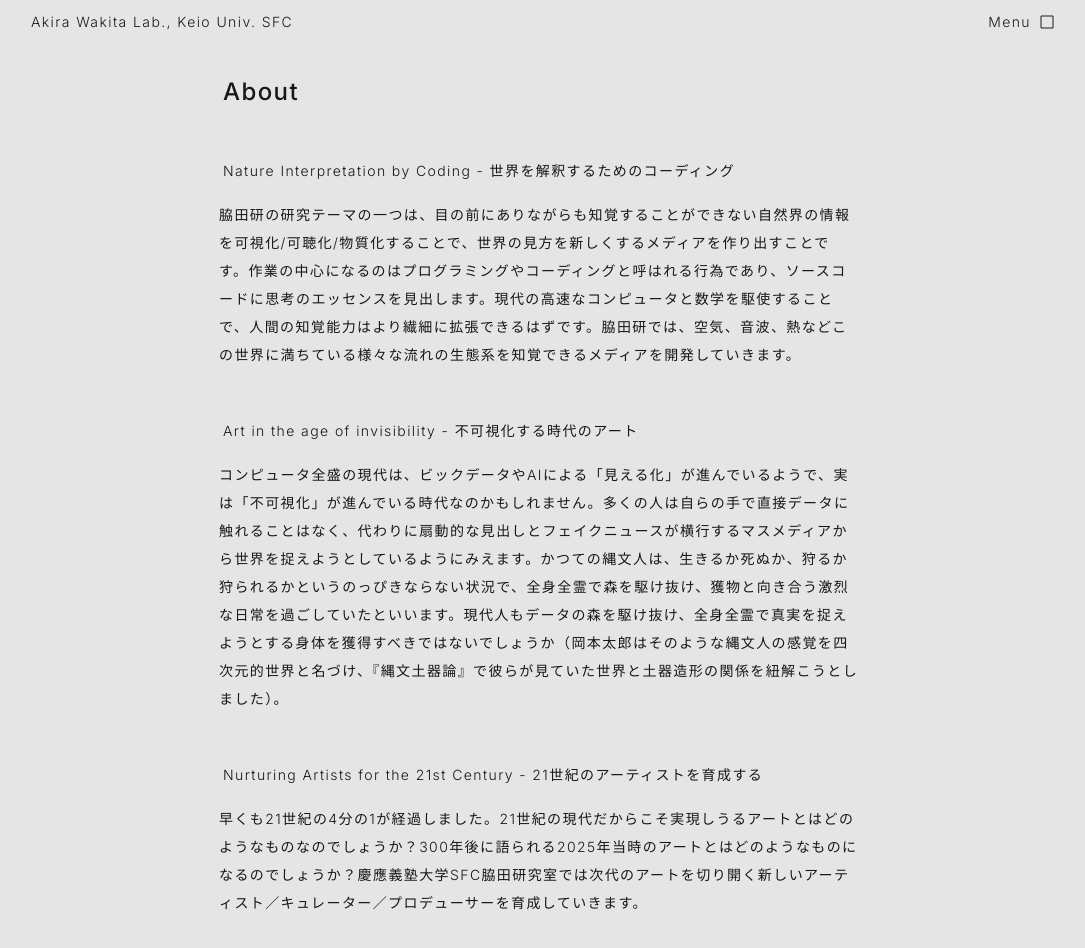
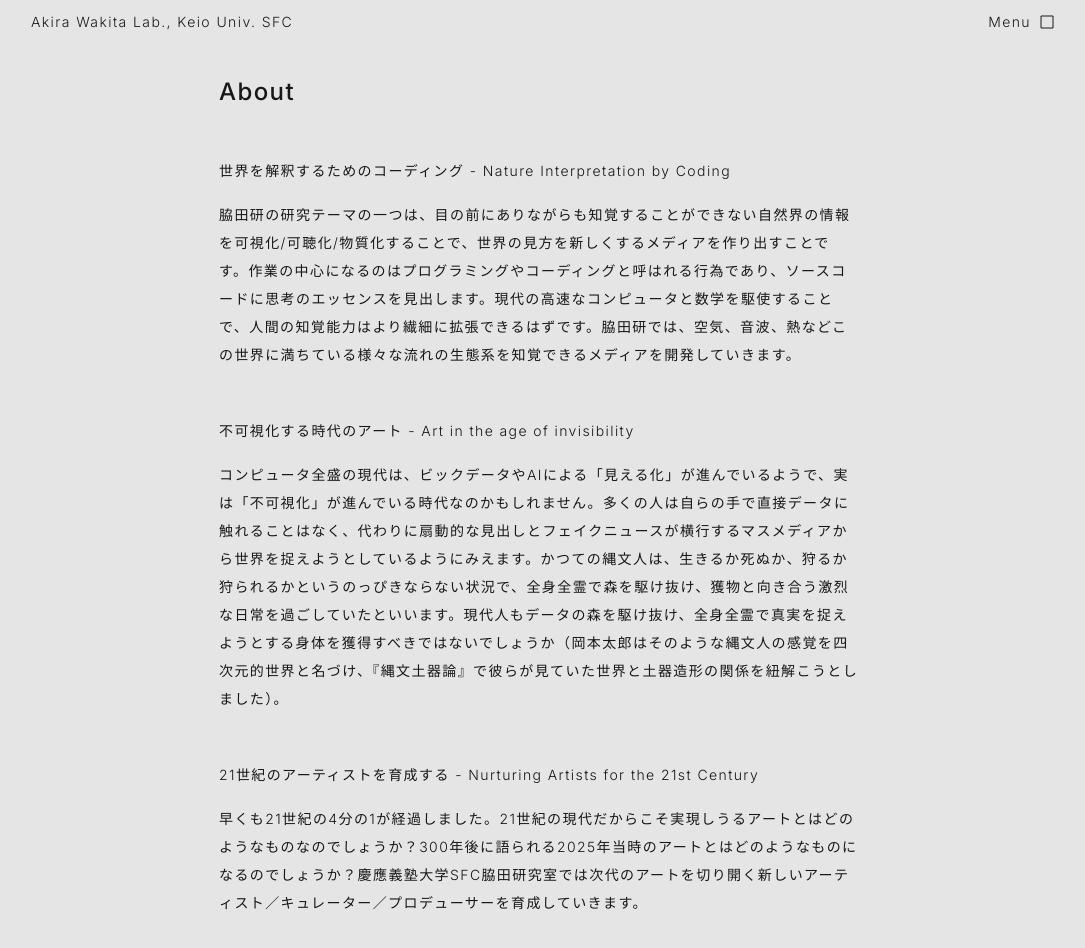
Before and after one commit to wakita-lab/web, a Next.js app: page /about in a window 1280 px wide. Shown: the top 948 px of the page, without its empty margins (101-1186 px from the left). Built offline with nearby package versions, Linux system fonts and the light colour scheme.

Commit message:
fix: Remove redundant padding from section headings and adjust their order for improved readability

```diff
--- a/src/app/about/page.tsx
+++ b/src/app/about/page.tsx
@@ -1,11 +1,11 @@
 export default function About() {
   return (
     <div className="mx-auto mb-24 flex max-w-2xl flex-col justify-center gap-12 px-4 leading-loose">
-      <h1 className="mt-8 border-b bg-accent px-1 text-2xl font-medium">About</h1>
+      <h1 className="mt-8 border-b bg-accent text-2xl font-medium">About</h1>
 
       <section className="flex flex-col gap-4">
-        <h2 className="bg-accent px-1">
-          Nature Interpretation by Coding - 世界を解釈するためのコーディング
+        <h2 className="bg-accent">
+          世界を解釈するためのコーディング - Nature Interpretation by Coding
         </h2>
         <p>
           脇田研の研究テーマの一つは、目の前にありながらも知覚することができない自然界の情報を可視化/可聴化/物質化することで、世界の見方を新しくするメディアを作り出すことです。作業の中心になるのはプログラミングやコーディングと呼はれる行為であり、ソースコードに思考のエッセンスを見出します。現代の高速なコンピュータと数学を駆使することで、人間の知覚能力はより繊細に拡張できるはずです。脇田研では、空気、音波、熱などこの世界に満ちている様々な流れの生態系を知覚できるメディアを開発していきます。
@@ -13,8 +13,8 @@ export default function About() {
       </section>
 
       <section className="flex flex-col gap-4">
-        <h2 className="bg-accent px-1">
-          Art in the age of invisibility - 不可視化する時代のアート
+        <h2 className="bg-accent">
+          不可視化する時代のアート - Art in the age of invisibility
         </h2>
         <p>
           コンピュータ全盛の現代は、ビックデータやAIによる「見える化」が進んでいるようで、実は「不可視化」が進んでいる時代なのかもしれません。多くの人は自らの手で直接データに触れることはなく、代わりに扇動的な見出しとフェイクニュースが横行するマスメディアから世界を捉えようとしているようにみえます。かつての縄文人は、生きるか死ぬか、狩るか狩られるかというのっぴきならない状況で、全身全霊で森を駆け抜け、獲物と向き合う激烈な日常を過ごしていたといいます。現代人もデータの森を駆け抜け、全身全霊で真実を捉えようとする身体を獲得すべきではないでしょうか（岡本太郎はそのような縄文人の感覚を四次元的世界と名づけ、『縄文土器論』で彼らが見ていた世界と土器造形の関係を紐解こうとしました）。
@@ -22,8 +22,8 @@ export default function About() {
       </section>
 
       <section className="flex flex-col gap-4">
-        <h2 className="bg-accent px-1">
-          Nurturing Artists for the 21st Century - 21世紀のアーティストを育成する
+        <h2 className="bg-accent">
+          21世紀のアーティストを育成する - Nurturing Artists for the 21st Century
         </h2>
         <p>
           早くも21世紀の4分の1が経過しました。21世紀の現代だからこそ実現しうるアートとはどのようなものなのでしょうか？300年後に語られる2025年当時のアートとはどのようなものになるのでしょうか？慶應義塾大学SFC脇田研究室では次代のアートを切り開く新しいアーティスト／キュレーター／プロデューサーを育成していきます。
```
